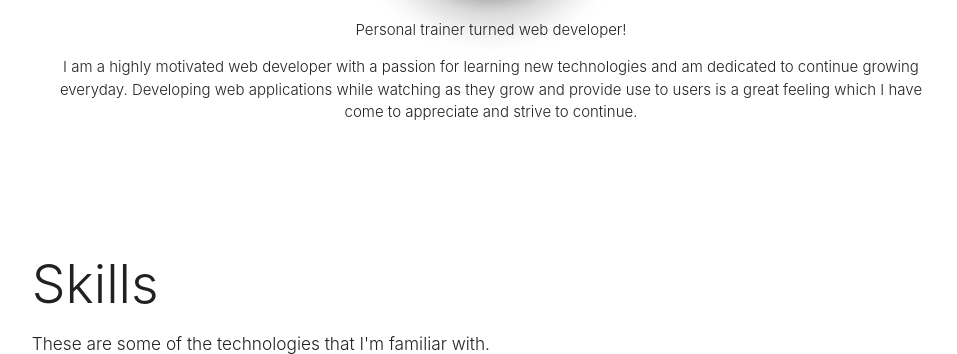
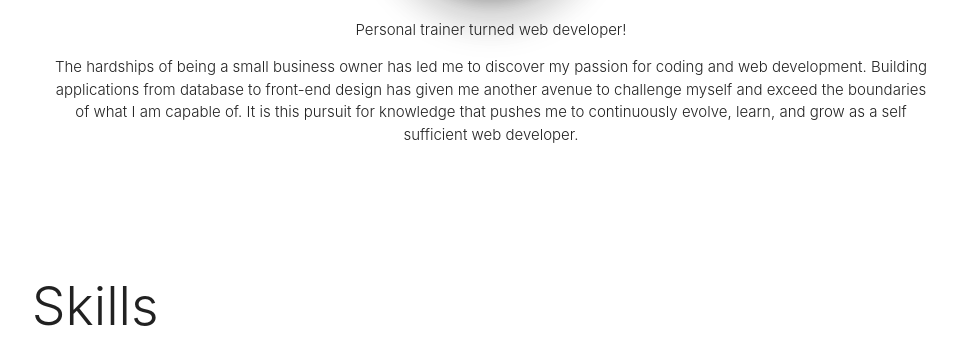
Before and after one commit to salazarlg24/Portfolio, a website: page client/index.html in a window 1280 px wide. Shown: the part 964-1318 px from the top of the page, without its empty margins (149-1106 px from the left). Drawn offline with nearby package versions, Linux system fonts and the light colour scheme; files whose address does not match are found by name.

Commit message:
updated about me section

```diff
--- a/client/partials/dashboard.html
+++ b/client/partials/dashboard.html
@@ -104,7 +104,7 @@
             <img style="width: 24%;" src="static/images/luis_copy.jpg" class="circle respnsive-img z-depth-5 respnsive-img">
             <p class="light"> Personal trainer turned web developer!</p>
 
-            <p class="light">I am a highly motivated web developer with a passion for learning new technologies and am dedicated to continue growing everyday. Developing web applications while watching as they grow and provide use to users is a great feeling which I have come to appreciate and strive to continue.</p>
+            <p class="light">The hardships of being a small business owner has led me to discover my passion for coding and web development. Building applications from database to front-end design has given me another avenue to challenge myself and exceed the boundaries of what I am capable of. It is this pursuit for knowledge that pushes me to continuously evolve, learn, and grow as a self sufficient web developer.</p>
        </div>
 
     </div>
```
Also changed, not shown: 3 other files.
